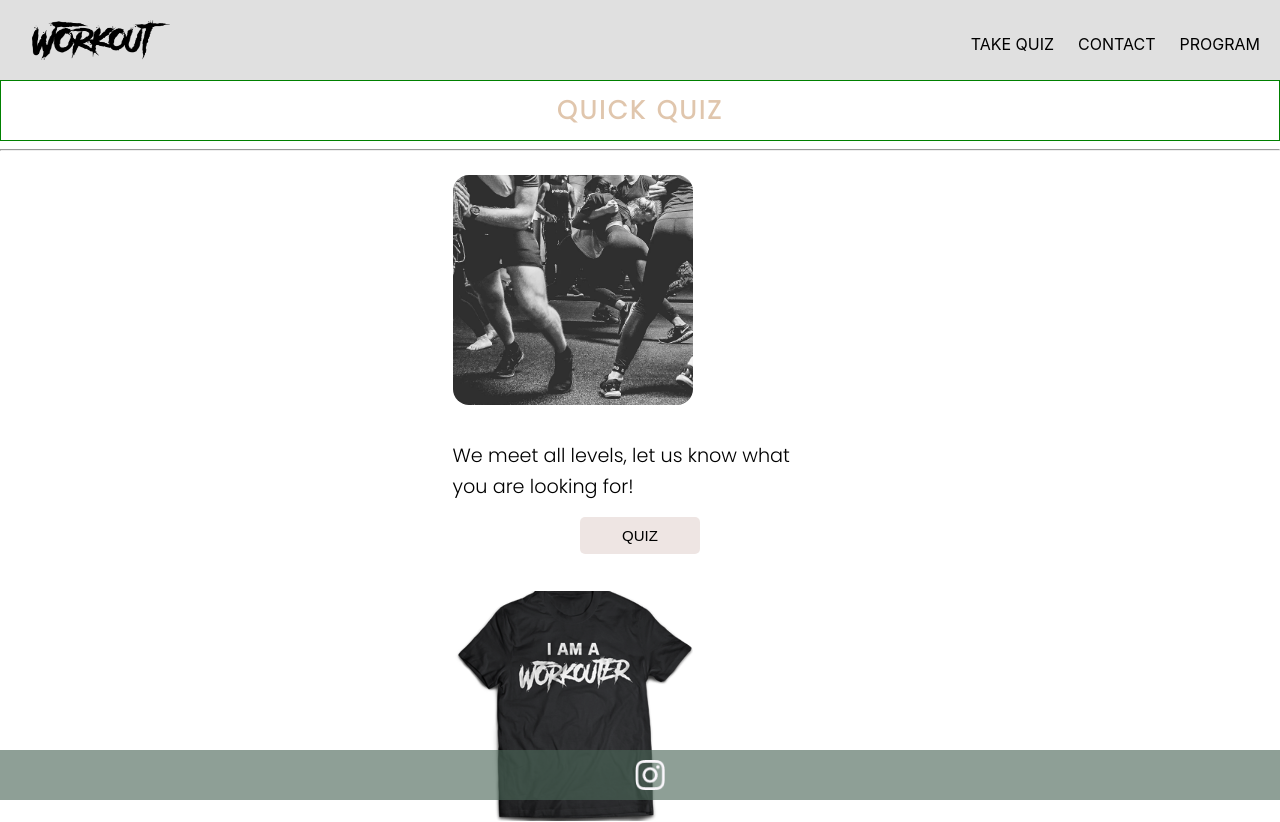
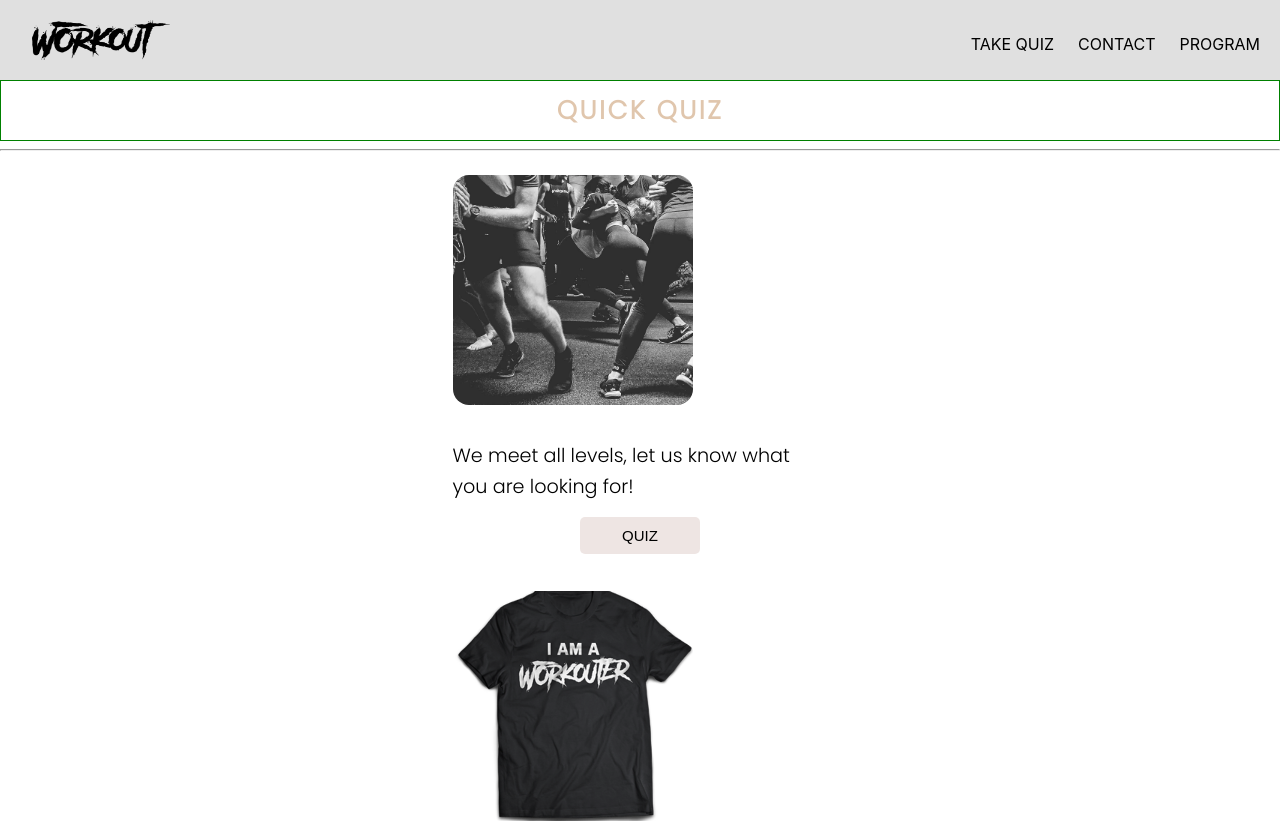
Before and after one commit to EvaSjoholm/project-W-frontend, a React (Create React App) app: page /program in a window 1280 px wide. Shown: the top 822 px of the page. Built offline with nearby package versions, Linux system fonts and the light colour scheme.

Commit message:
help with design fix Co-authored-by: Annaselvine <AnnaElvine@users.noreply.github.com>

```diff
--- a/src/components/Footer/Footer.css
+++ b/src/components/Footer/Footer.css
@@ -1,17 +1,4 @@
-.Footer {
-    width: 100%;
-    max-height: 150px;
-    padding: 10px;
-    background-color: #4c6659a0;
-    color: var(--main-light-color);
-    display: flex;
-    flex-direction: column;
-    align-items: center;
-    gap: 30px;
-    /* position: fixed; */
-    bottom: 0;
-    position:sticky;
-}
+
 
 .Footer hr {
     color: var(--main-light-color);
```
